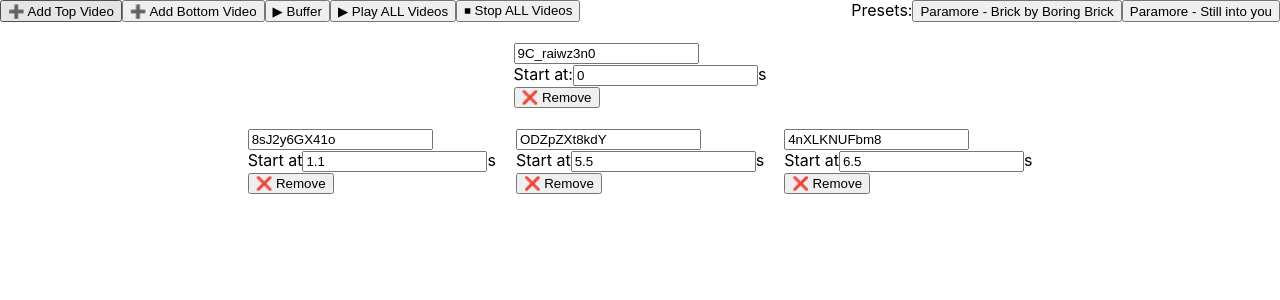
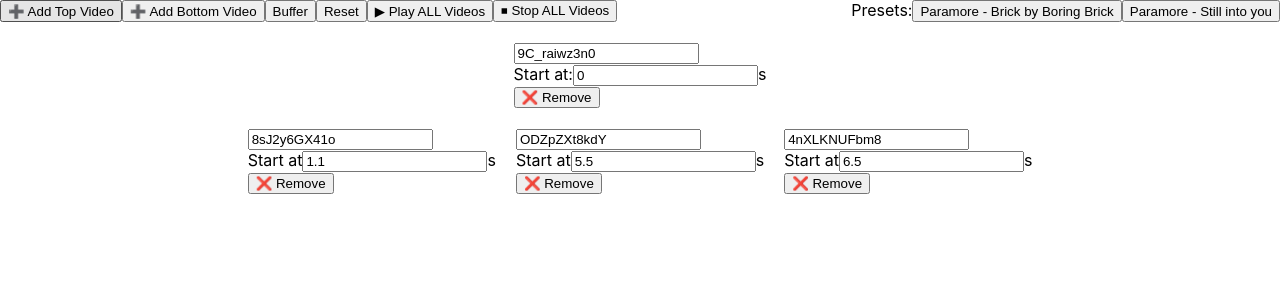
Before and after one commit to Johnneeee/sync2, a React app in the folder frontend/: page / in a window 1280 px wide. Shown: the top 300 px of the page. Built offline with nearby package versions, Linux system fonts and the light colour scheme; no server answers; the HTML template or start-up script is replaced by a standard one.

Commit message:
seperate reset button

```diff
--- a/frontend/src/App.jsx
+++ b/frontend/src/App.jsx
@@ -98,7 +98,9 @@ function App() {
     }, 2000);
   };
 
-  const handlePlayAll = () => {
+
+
+  const reset = () => {
     topPlayersRef.current.forEach((player, i) => {
       if (player) {
         player.seekTo(topVideos[i]?.delay || 0, true); // true = precise seek
@@ -111,6 +113,10 @@ function App() {
         player.seekTo(bottomVideos[i]?.delay || 0, true);
       }
     });
+
+  };
+
+  const handlePlayAll = () => {
 
     [...topPlayersRef.current, ...bottomPlayersRef.current].forEach(player =>
       player?.playVideo()
@@ -144,7 +150,8 @@ function App() {
 
           <button onClick={() => addVideo(setTopVideos, topVideos)}>➕ Add Top Video</button>
           <button onClick={() => addVideo(setBottomVideos, bottomVideos)}>➕ Add Bottom Video </button>
-          <button onClick={buffer}>▶ Buffer</button>
+          <button onClick={buffer}>Buffer</button>
+          <button onClick={reset}>Reset</button>
           <button onClick={handlePlayAll}>▶ Play ALL Videos</button>
           <button onClick={handleStopAll}>⏹ Stop ALL Videos</button>
         </div>
```
